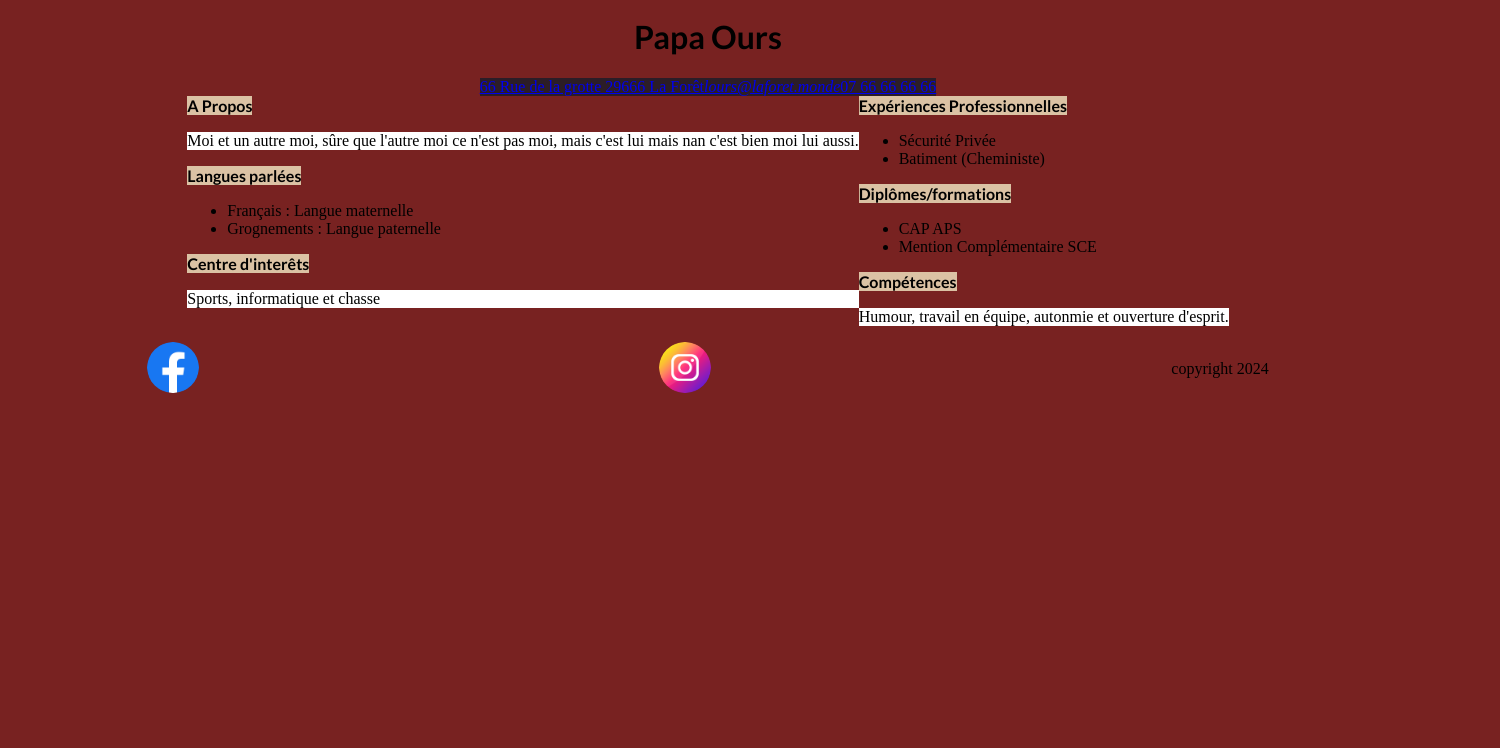
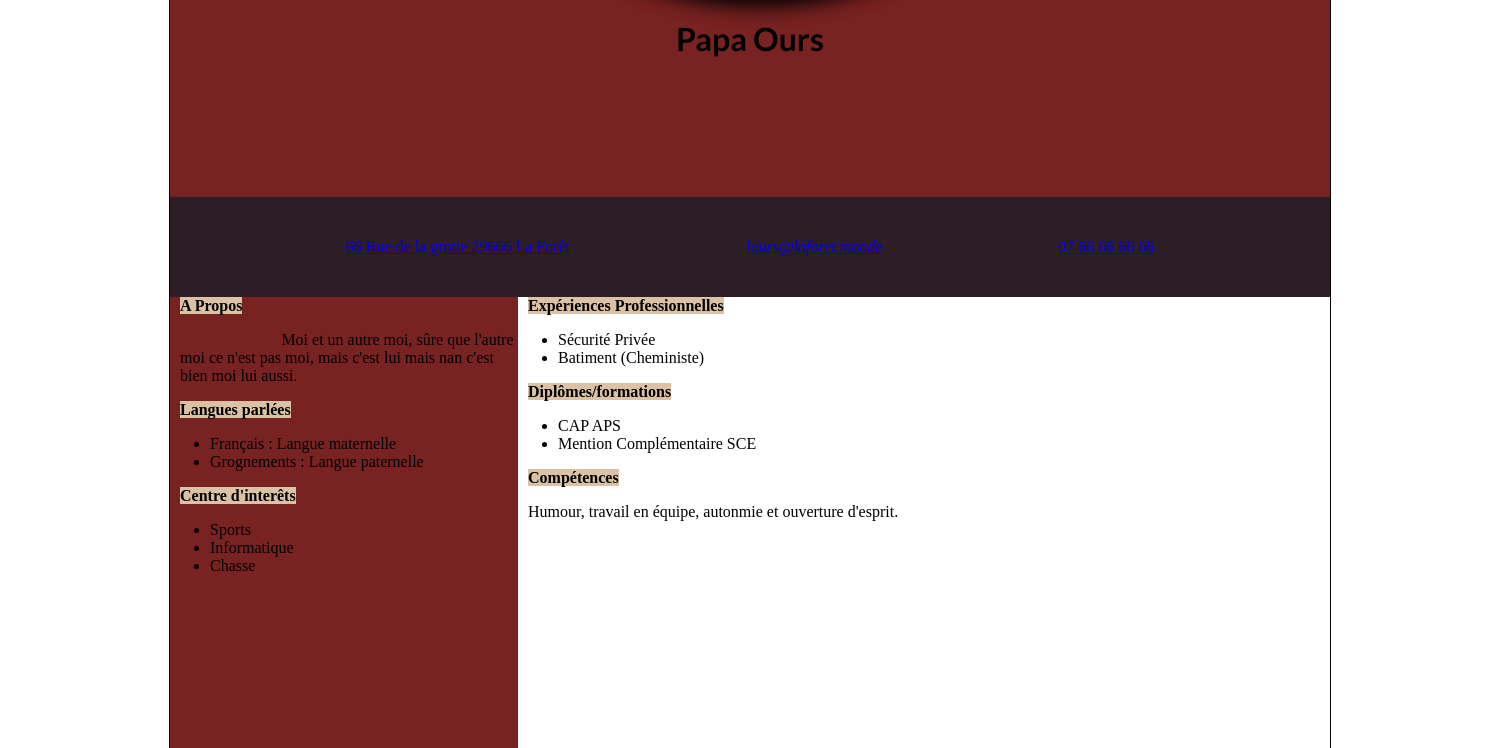
Before and after one commit to PapaOursBzH/CV, a plain HTML site: page index.html in a window 1280 px wide. Shown: the part 612-1360 px from the top of the page, 1500 px wide, since content can reach past the window. Before the commit the page ends 1137 px from the top, so only its background shows below. Drawn offline with Linux system fonts and the light colour scheme.

Commit message:
finition

```diff
--- a/assets/css/style.css
+++ b/assets/css/style.css
@@ -6,75 +6,106 @@
     src: url(/assets/fonts/Raleway-VariableFont_wght.ttf) format('truetype');
 }
 
+html {
+    width: 1500px;
+    background-color: white;
+    display: flex;
+    justify-content: center;
+    align-items: center;
+}
+
 body {
     width: 1160px;
+    height: 2000px;
     background-color: #782221;
-    margin: 10%;
+    border: solid 1px;
+    border-color: black;
     display: flex;
-    flex-direction: column;
-    align-items: center;
-    justify-content: space space-evenly;
+    flex-direction: row;
+    flex-wrap: wrap;
+
+
 }
 
 header {
+    box-shadow: black;
+    width: 100%;
+    height: 40%;
     display: flex;
     flex-direction: column;
+    justify-content: center;
     align-items: center;
+
+
+
+
+
 }
 
-img {
-    border-radius: 50%;
+header img {
+    border-radius: 70%;
+    border: solid 1px;
+    filter: drop-shadow(10px 10px 10px black);
+
+
+
 }
 
-h1 {
+header h1 {
     font-family: "Lato";
+
 }
 
 nav {
     background-color: #2c1d27;
     color: white;
+    width: 100%;
+    height: 5%;
     display: flex;
+    flex-direction: row;
     justify-content: center;
+    align-items: center;
+    justify-content: space-evenly;
+}
+
+main {
+    background-color: white;
+    width: 70%;
+    height: 45%;
+    display: flex;
+
+
+}
+
+aside {
+
+    background-color: #782221;
+    width: 30%;
+    height: 45%;
+}
+
+aside div article p {
+    text-indent: 30%;
 }
 
 strong {
-    font-family: "Lato";
+    background-color: #dbc2a4;
+    margin-left: 10px;
 }
 
+footer {
+    background-color: #782221;
+    width: 100%;
+    height: 10%;
+    display: flex;
+    justify-content: center;
+    align-items: center;
+    justify-content: space-evenly;
 
 
-main {
-    background-color: #782221;
-}
-
-section {
-
-    display: flex;
-    justify-content: flex-start;
-    justify-content: space-between;
 
 }
 
 p {
-    background-color: #782221;
-    color: white;
+    margin-left: 10px;
 }
-
-p {
-    background-color: white;
-    color: black;
-
-}
-
-strong {
-    background-color: #dbc2a4;
-}
-
-footer {
-    background-color: #782221;
-    display: flex;
-    flex-direction: row;
-    justify-content: center;
-    align-items: center;
-
-}
--- a/index.html
+++ b/index.html
@@ -10,7 +10,7 @@
 
 <body>
     <header>
-        <img src="assets/img/405743640_24240151492295830_6184891343874948654_n.jpg" width=50% height="50%">
+        <img src="assets/img/405743640_24240151492295830_6184891343874948654_n.jpg" width=50% height="60%">
         <h1>Papa Ours</h1>
     </header>
     <nav>
@@ -21,8 +21,7 @@
         <address><a href="mailto:lours@laforet.monde"> lours@laforet.monde </a></address>
         <a href="tel:07 66 66 66 66"> 07 66 66 66 66 </a>
     </nav>
-    <main>
-        <section>
+    <aside>
         <div>
             <article><strong> A Propos </strong>
                 <p> Moi et un autre moi, sûre que l'autre moi ce n'est pas moi, mais c'est lui mais nan c'est bien
@@ -38,11 +37,20 @@
                 </p>
             </article>
             <article><strong> Centre d'interêts </strong>
-                    <p> Sports, informatique et chasse
+                <p>
+                <ul>
+                    <li>Sports</li>
+                    <li>Informatique</li>
+                    <li>Chasse</li>
+                </ul>
 
                 </p>
             </article>
         </div>
+    </aside>
+    <main>
+        <section>
+
             <div>
                 <article><strong> Expériences Professionnelles </strong>
                     <p>
@@ -70,10 +78,12 @@
             </div>
         </section>
     </main>
+
     <footer>
-        <a href="https://facebook.com"><img src="assets/img/facebook.png" width=10% height=10%></a>
-        <a href="https://www.instagram.com/"><img src="assets/img/instagram.png" width=10% height=10%></a>
-        copyright 2024
+
+        <a href="https://facebook.com"><img src="assets/img/facebook.png" height="20%" width="20%"></a>
+        <a href="https://www.instagram.com/"><img src="assets/img/instagram.png" height="20%" width="20%"></a>
+        <p>copyright 2024</p>
     </footer>
 </body>
 
```
Lines whose indentation alone changed are shown as unchanged.
